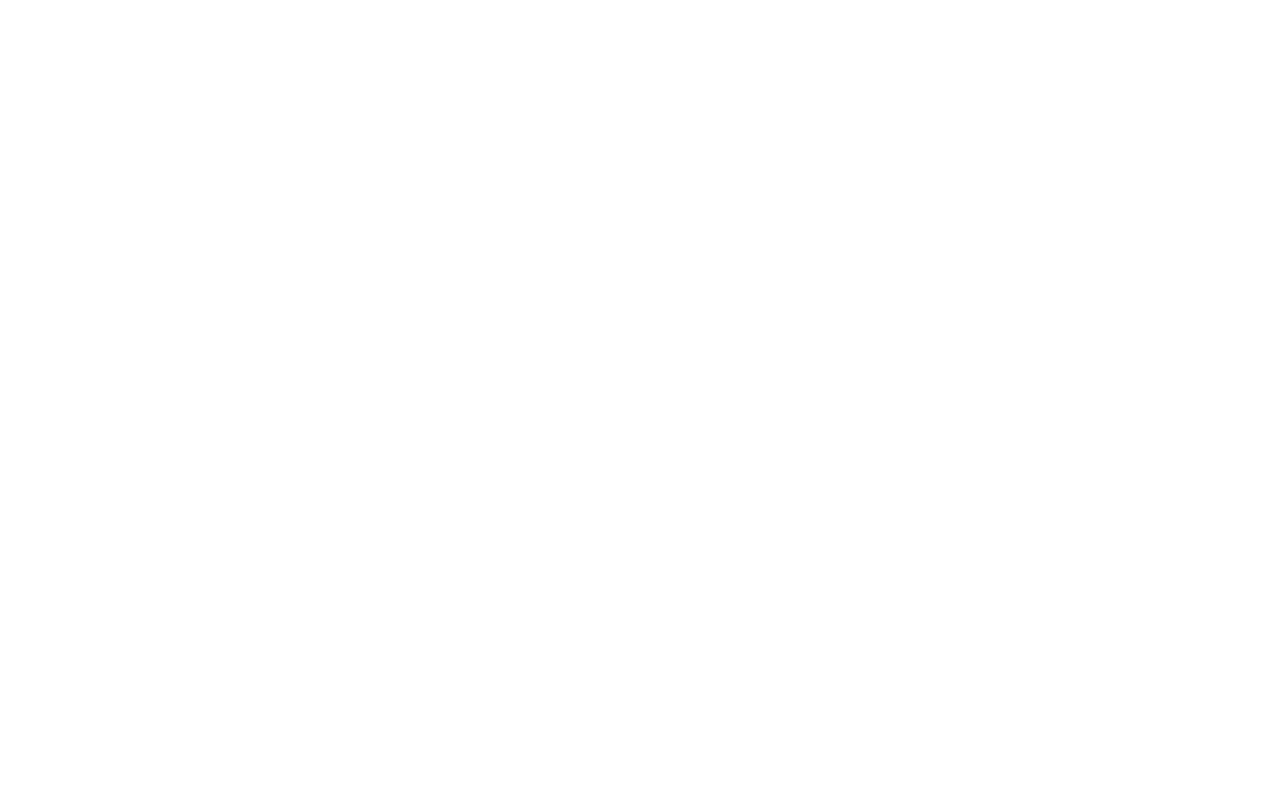
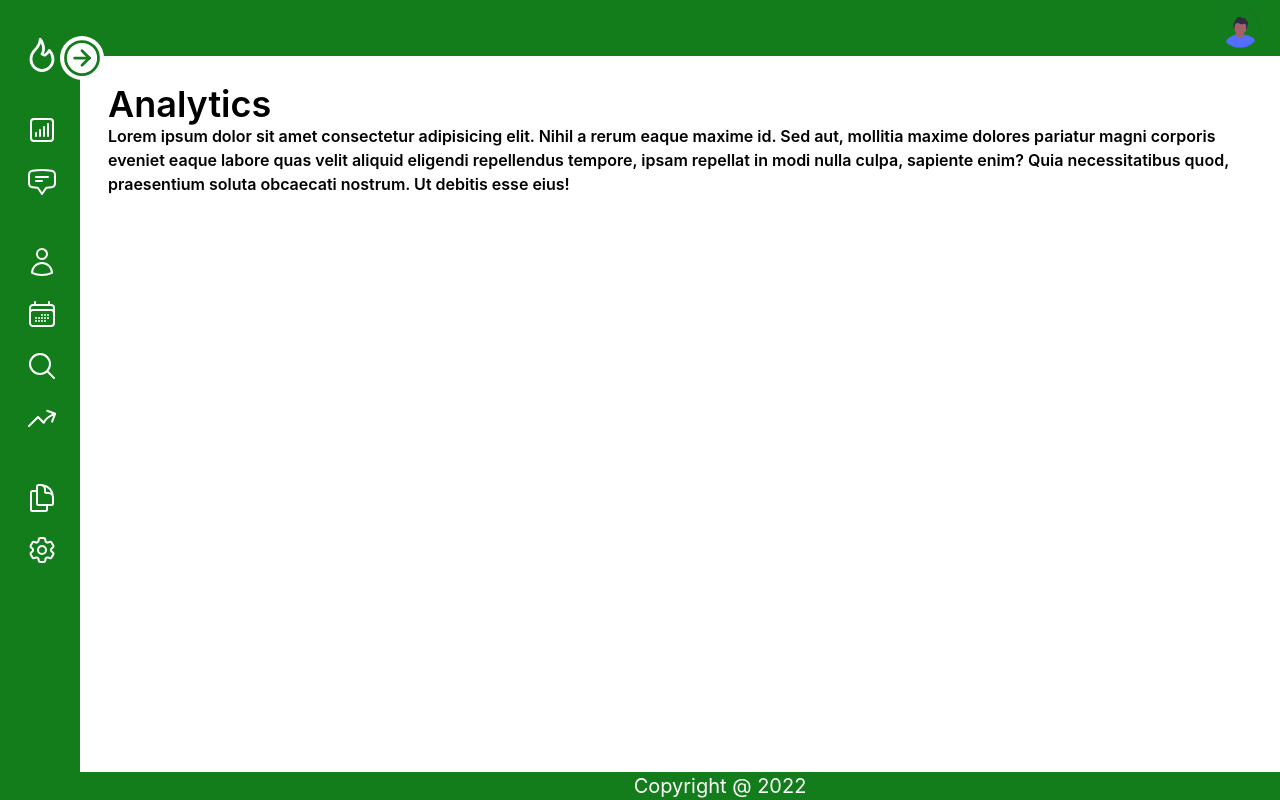
Before and after one commit to Jekwulum/Kwiz-App, a React (Create React App) app: page /analytics in a window 1280 px wide. Before the commit this address had no page. Built offline with nearby package versions, Linux system fonts and the light colour scheme.

Commit message:
added header to Analytics Component

```diff
--- a/src/App.js
+++ b/src/App.js
@@ -2,6 +2,7 @@
 import { BrowserRouter as Router, Routes, Route } from 'react-router-dom';
 
 import Accounts from './pages/Accounts';
+import Analytics from './pages/Analytics';
 import Dashboard from "./pages/Dashboard";
 import Inbox from "./pages/Inbox";
 // import SideMenu from './components/sideMenu/SideMenu';
@@ -11,9 +12,9 @@
     <Router>
       <Routes>
         {["/", "/dashboard", "/home"].map(path => <Route path={path} element={<Dashboard />} />)}
+        <Route exact path='/accounts' element={<Accounts />} />
         <Route exact path='/inbox' element={<Inbox />} />
-        <Route exact path='/accounts' element={<Accounts />} />
-        <Route exact path='/' element={<Dashboard />} />
+        <Route exact path='/analytics' element={<Analytics />} />
         <Route exact path='/' element={<Dashboard />} />
         <Route exact path='/' element={<Dashboard />} />
         <Route exact path='/' element={<Dashboard />} />
--- a/src/pages/Analytics.js
+++ b/src/pages/Analytics.js
@@ -1,4 +1,8 @@
 import React from 'react'
+
+import Footer from '../components/footer/Footer';
+import Header from '../components/header/Header';
+import SideMenu from '../components/sideMenu/SideMenu';
 
 const Analytics = () => {
   return (
@@ -7,20 +11,23 @@
 
       <div>
 
-        {/* Header goes here */}
+        <div className='h-screen'>
 
-        <div className='p-7 font-semibold flex-1 h-screen'>
-          <h1 className='text-4xl'>Analytics</h1>
-          <div>
-            <p>Lorem ipsum dolor sit amet consectetur adipisicing elit. Nihil a rerum eaque maxime id. Sed aut, mollitia maxime dolores pariatur magni corporis eveniet eaque labore quas velit aliquid eligendi repellendus tempore, ipsam repellat in modi nulla culpa, sapiente enim? Quia necessitatibus quod, praesentium soluta obcaecati nostrum. Ut debitis esse eius!</p>
+          <Header />
+
+          <div className='p-7 font-semibold flex-1'>
+            <h1 className='text-4xl'>Analytics</h1>
+            <div>
+              <p>Lorem ipsum dolor sit amet consectetur adipisicing elit. Nihil a rerum eaque maxime id. Sed aut, mollitia maxime dolores pariatur magni corporis eveniet eaque labore quas velit aliquid eligendi repellendus tempore, ipsam repellat in modi nulla culpa, sapiente enim? Quia necessitatibus quod, praesentium soluta obcaecati nostrum. Ut debitis esse eius!</p>
+            </div>
           </div>
+
+          <Footer />
         </div>
-
-        {/* Footer */}
 
       </div>
     </div>
   )
 }
 
-export default Analytics
+export default Analytics;
```
